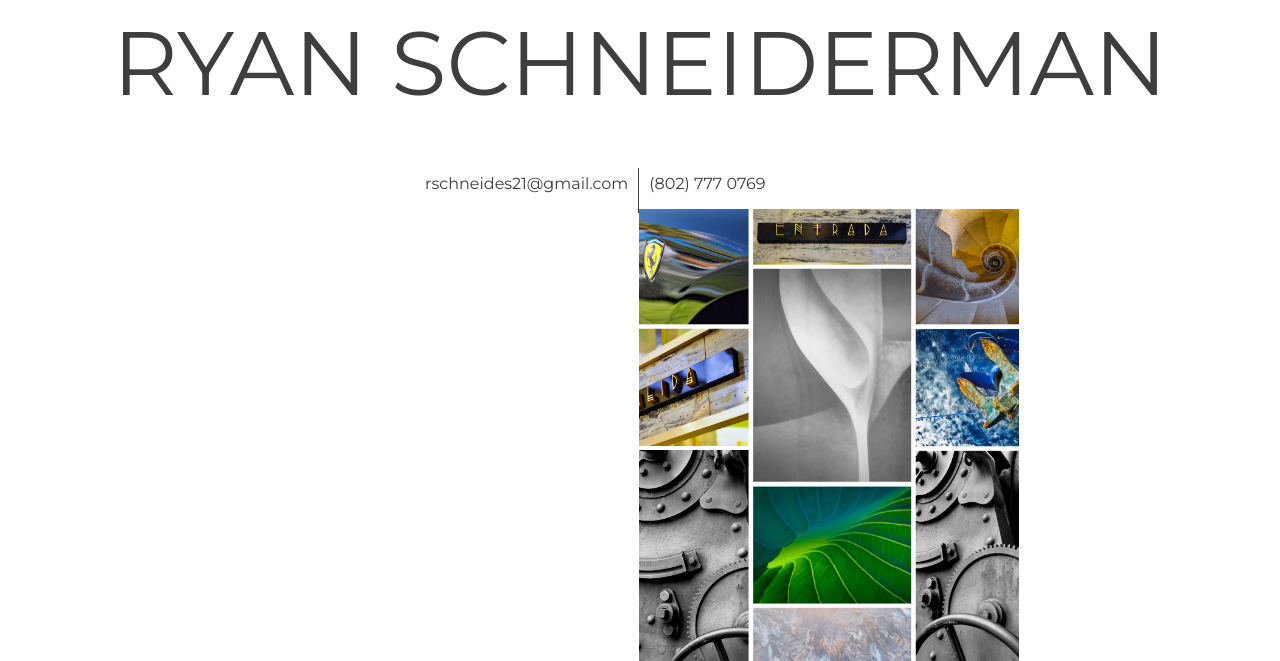
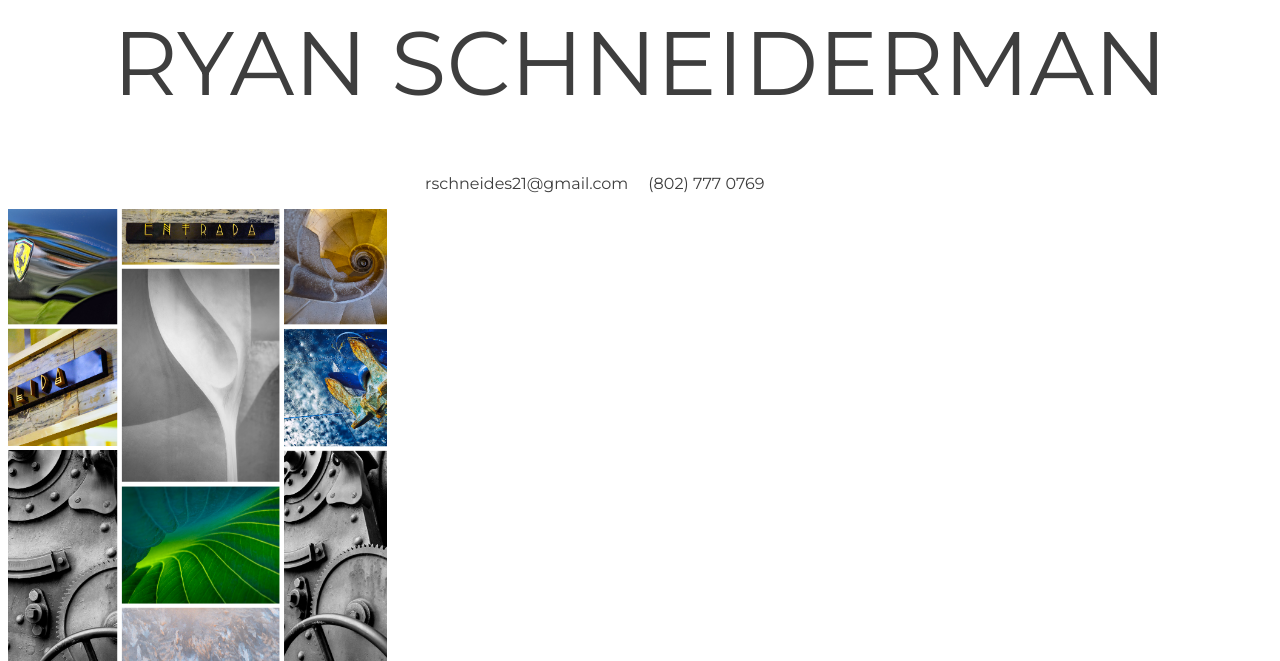
Before and after one commit to rschneides21/ryanschneiderman, a PHP site: page / in a window 1280 px wide. Shown: the top 661 px of the page. Run offline with PHP 8.4, Linux system fonts and the light colour scheme.

Commit message:
header adds

```diff
--- a/index.php
+++ b/index.php
@@ -44,9 +44,7 @@
  	<p id = "Name">RYAN SCHNEIDERMAN</p>
  	<div id = "sub-header">
  		<p id = "email" class = "sub-header">rschneides21@gmail.com</p>
- 		<svg height = "45" width = "1" class = "sub-header" id = "header-line">
- 			<line x1="0" y1="0" x2="1" y2="45" style="stroke:#3E3E3E;stroke-width:2"/>
- 		</svg>
+
  		<p id = "phone" class="sub-header">(802) 777 0769</p>
  	</div>
  </div>
```
